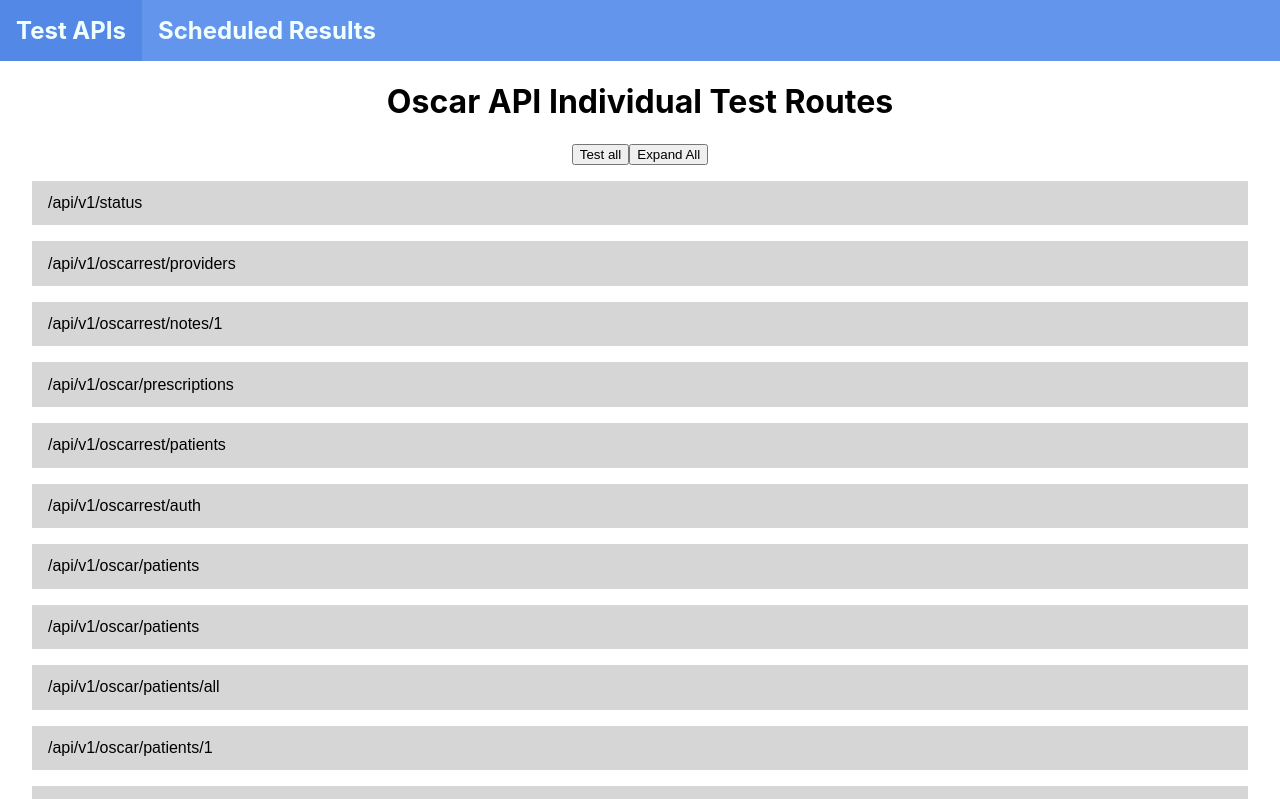
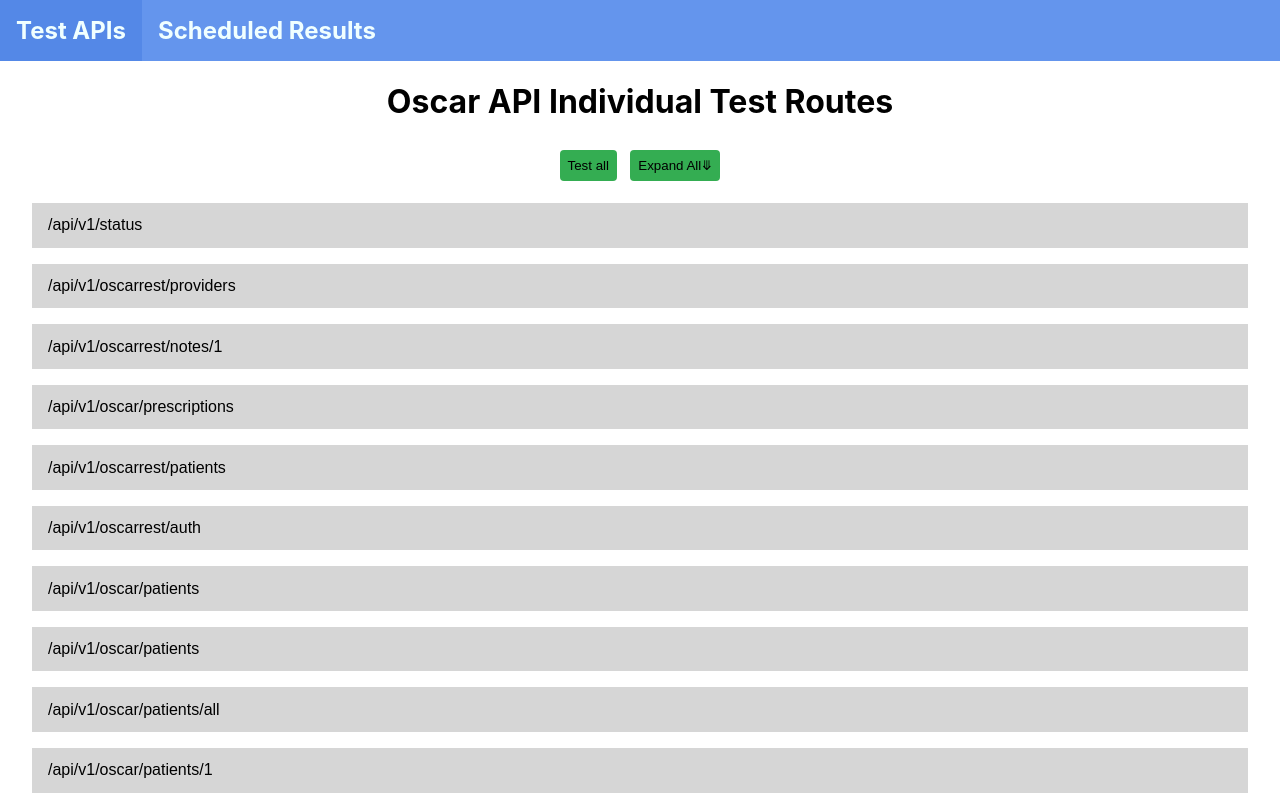
Before and after one commit to stephanmajor12/oscar-api-test-runner, a React (Create React App) app: page / in a window 1280 px wide. Shown: the top 799 px of the page. Built offline with nearby package versions, Linux system fonts and the light colour scheme.

Commit message:
Button styling.

```diff
--- a/src/components/IndependentTestResults/css/button.css
+++ b/src/components/IndependentTestResults/css/button.css
@@ -0,0 +1,7 @@
+.button {
+  border: none;
+  background-color: rgb(52, 173, 82);
+  padding: 0.5rem;
+  margin: 0.5em;
+  border-radius: 4px;
+}
--- a/src/components/IndependentTestResults/index.jsx
+++ b/src/components/IndependentTestResults/index.jsx
@@ -1,5 +1,6 @@
 import { React, useCallback, useRef, useState } from "react";
 import ApiItem from "./apiitem";
+import "./css/button.css";
 
 const apis = [
   // OTHER
@@ -110,6 +111,7 @@ export default function IndependentResults() {
 
       <div>
         <button
+          className={"button"}
           onClick={() => {
             console.log("Test refs length:", testRefs.current.length);
 
@@ -122,6 +124,7 @@ export default function IndependentResults() {
           Test all
         </button>
         <button
+          className={"button"}
           onClick={() => {
             expanded ? setExpanded(false) : setExpanded(true);
             expandRefs.current.forEach((expand, i) => {
@@ -129,7 +132,7 @@ export default function IndependentResults() {
             });
           }}
         >
-          {expanded ? <p>Collapse All</p> : <p>Expand All</p>}
+          {expanded ? <p>Collapse All⤊</p> : <p>Expand All⤋</p>}
         </button>
       </div>
       {apis.map((api, i) => {
```
